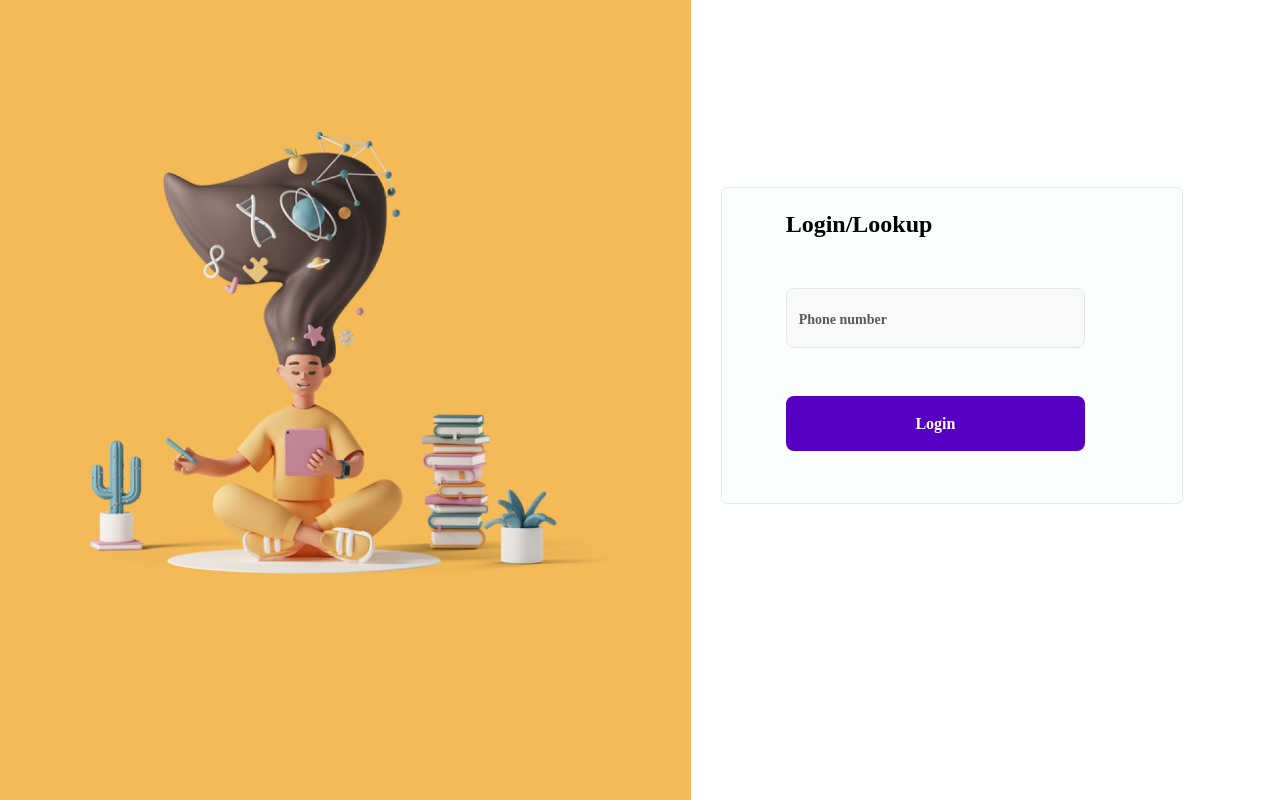
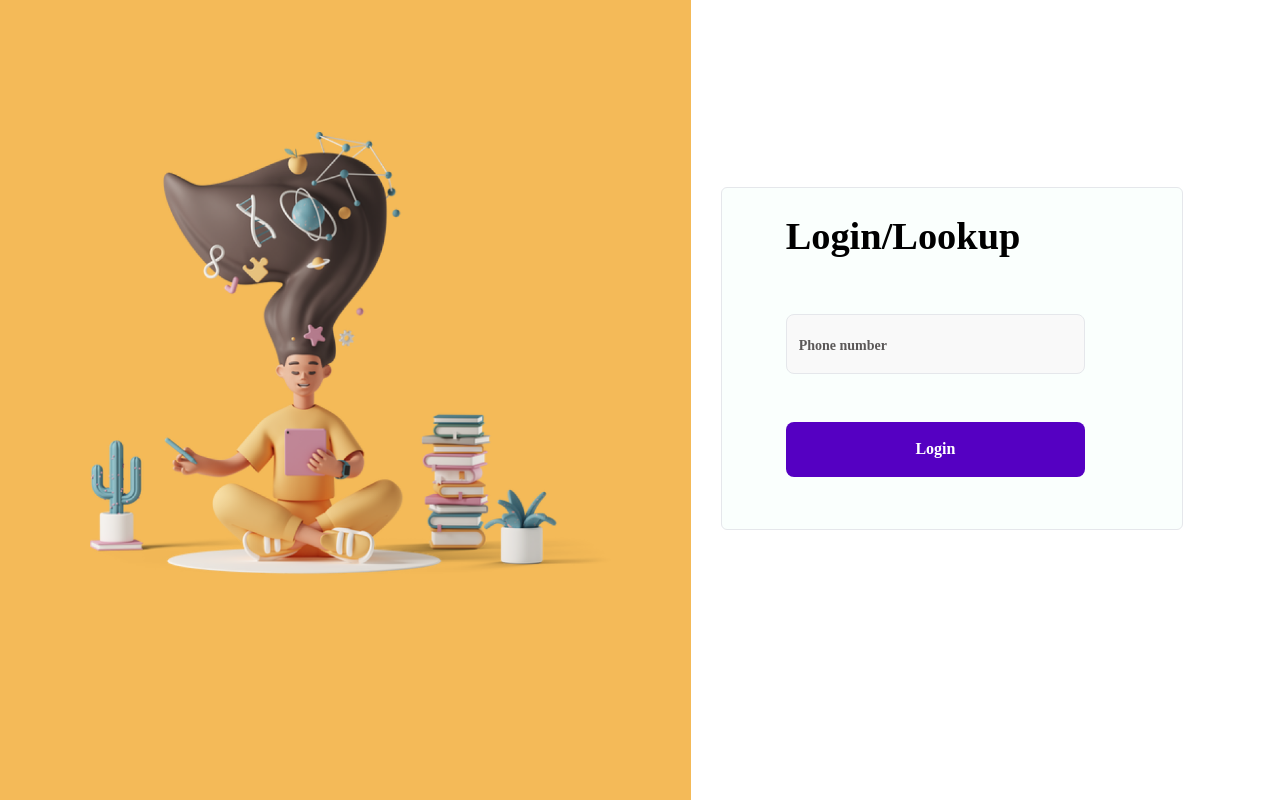
Before and after one commit to akanandhu/learn-react, a Next.js app: page /login/loginPage in a window 1280 px wide. Built offline with nearby package versions, Linux system fonts and the light colour scheme.

Commit message:
signin page corrected

```diff
--- a/components/Signin.tsx
+++ b/components/Signin.tsx
@@ -4,7 +4,7 @@ function Signin() {
   return (
     <div className=' h-[70%] w-[100%] mb-0 gap-5 flex-row flex justify-center md:flex md:justify-center md:pt-[0%] md:pr-[13%] md:pl-[8%] lg:flex lg:justify-center lg:pt-[25%] lg:pr-[13%] lg:pl-[5%] '>
         <div className=' mr-5 pl-10 pt-8 pb-5 pr-5 flex  gap-10 flex-col  w-[70%]  justify-center md:flex md:flex-1 md:justify-center   md:pl-5  md:gap-4 md:w-[100%] md:h-full lg:w-[100%] lg:h-[100%]  lg:flex lg:flex-col lg:gap-4 lg:pl-16 lg:pr-16 lg:rounded-md  lg:pt-5 lg:border md:border border lg:shadow-[0px_opx_2px_rgba(0,0,0,0.2)] md:shadow-[0px_opx_2px_rgba(0,0,0,0.2)] lg:bg-tableBG md:bg-tableBG lg:justify-center  '>
-            <h1 className=" w-[10%] md:mb-8 lg:font-['Montserrat_Regular'] lg:mb-8 md:font-['Montserrat_Regular'] font-['Montserrat_Regular'] text-2xl font-extrabold  ">Login/Lookup</h1>
+            <h1 className="  md:mb-8 lg:font-['Montserrat_Regular'] lg:mb-8 md:font-['Montserrat_Regular'] font-['Montserrat_Regular'] md:text-[3vw] lg:text-[3vw] text-[5vw] font-extrabold  ">Login/Lookup</h1>
             <input type='number' className=" md:mb-8 bg-boxBG h-[60px] mb-4 rounded-lg pl-3 w-[90%] placeholder:text-sm placeholder:pl-0 placeholder:text-placeText placeholder:font-semibold placeholder:font-['Montserrat_Regular'] placeholder:pb-10 border border-solid   " placeholder='Phone number'></input>
             <button className= " md:mb-8 bg-loginbutton text-white rounded-lg h-[55px] w-[90%] lg:font-['Montserrat_Regular'] md:font-['Montserrat_Regular'] font-['Montserrat_Regular'] font-semibold " >Login</button>
         </div>
```
